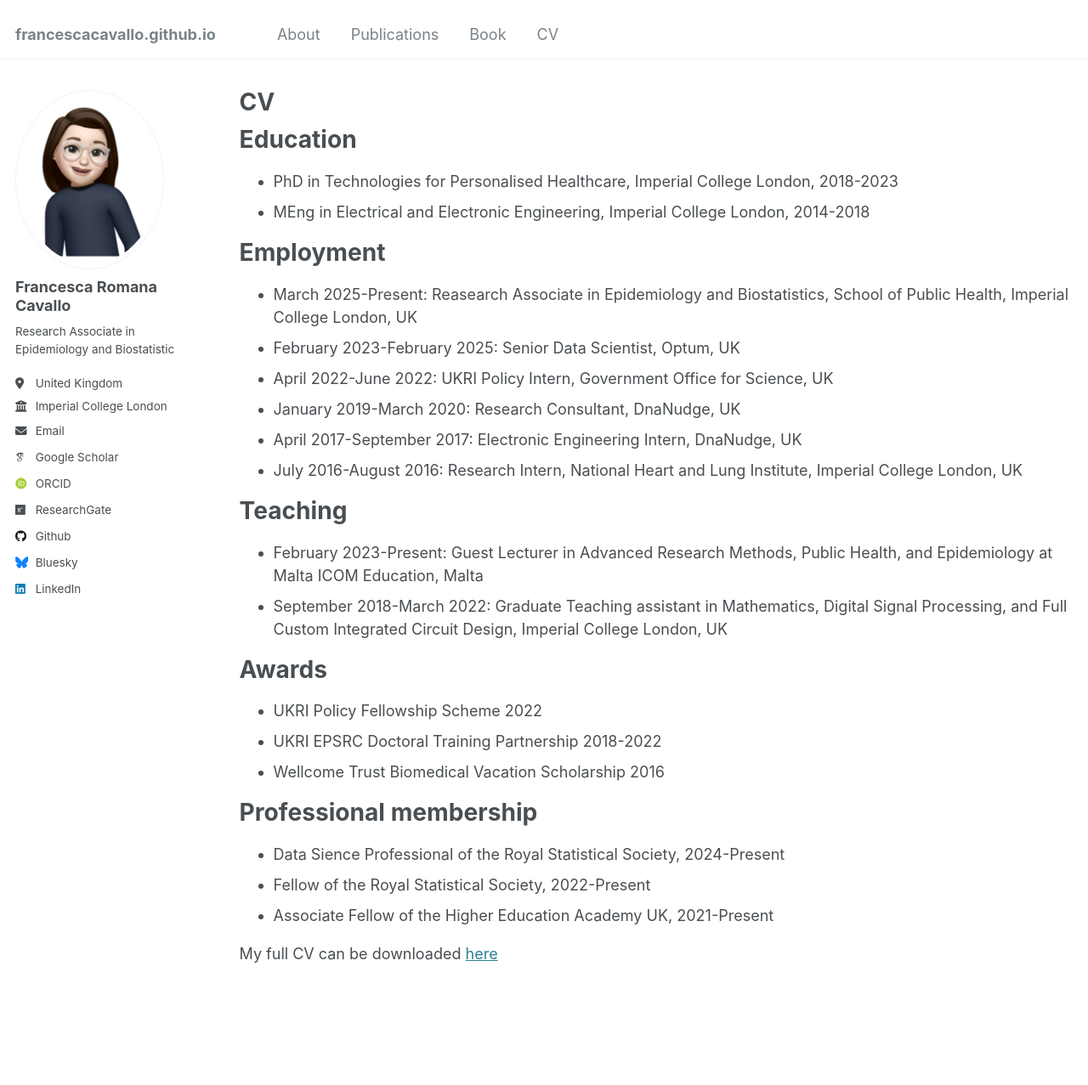
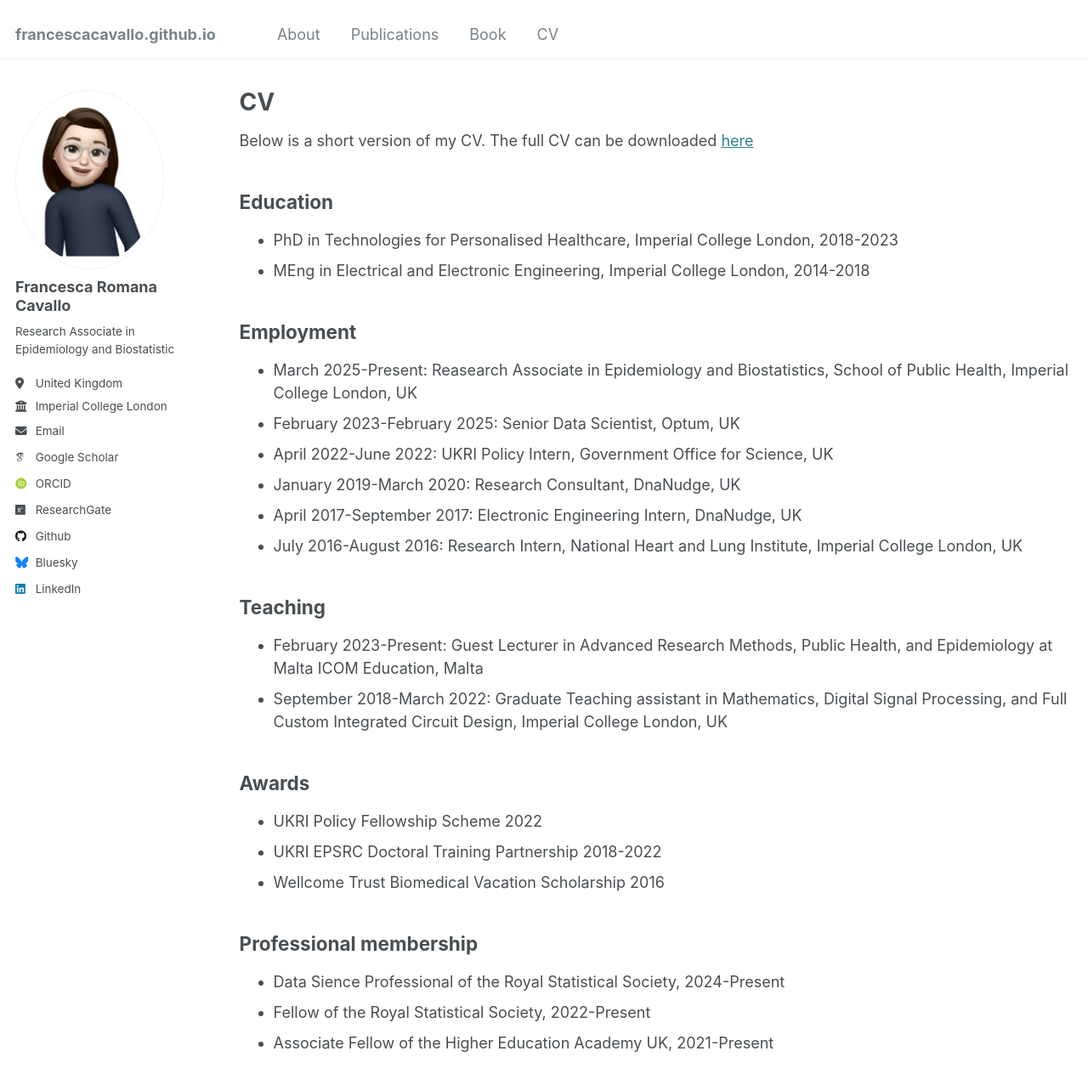
Before and after one commit to francescacavallo/francescacavallo.github.io, a Jekyll site: the page built from _pages/cv.md, in a window 1280 px wide and 1400 px high. Shown: the top 1277 px of the window at 85% size. Built offline with Jekyll 4.4.1, drawn with Linux system fonts in a browser that asks for light colours; some web fonts are replaced.

Commit message:
Update cv.md

```diff
--- a/_pages/cv.md
+++ b/_pages/cv.md
@@ -9,13 +9,13 @@ redirect_from:
 
 {% include base_path %}
 
-Education
-======
+Below is a short version of my CV. The full CV can be downloaded <a id="raw-url" href="[https://raw.githubusercontent.com/github-username/project/master/filename](https://github.com/francescacavallo/francescacavallo.github.io/edit/master/files/cv-feb2025.pdf)">here</a>
+
+## Education
 * PhD in Technologies for Personalised Healthcare, Imperial College London, 2018-2023
 * MEng in Electrical and Electronic Engineering, Imperial College London, 2014-2018
 
-Employment
-======
+## Employment
 * March 2025-Present: Reasearch Associate in Epidemiology and Biostatistics, School of Public Health, Imperial College London, UK
 * February 2023-February 2025: Senior Data Scientist, Optum, UK
 * April 2022-June 2022: UKRI Policy Intern, Government Office for Science, UK
```
Also changed, not shown: other parts of _pages/cv.md (+3 -8 lines).
